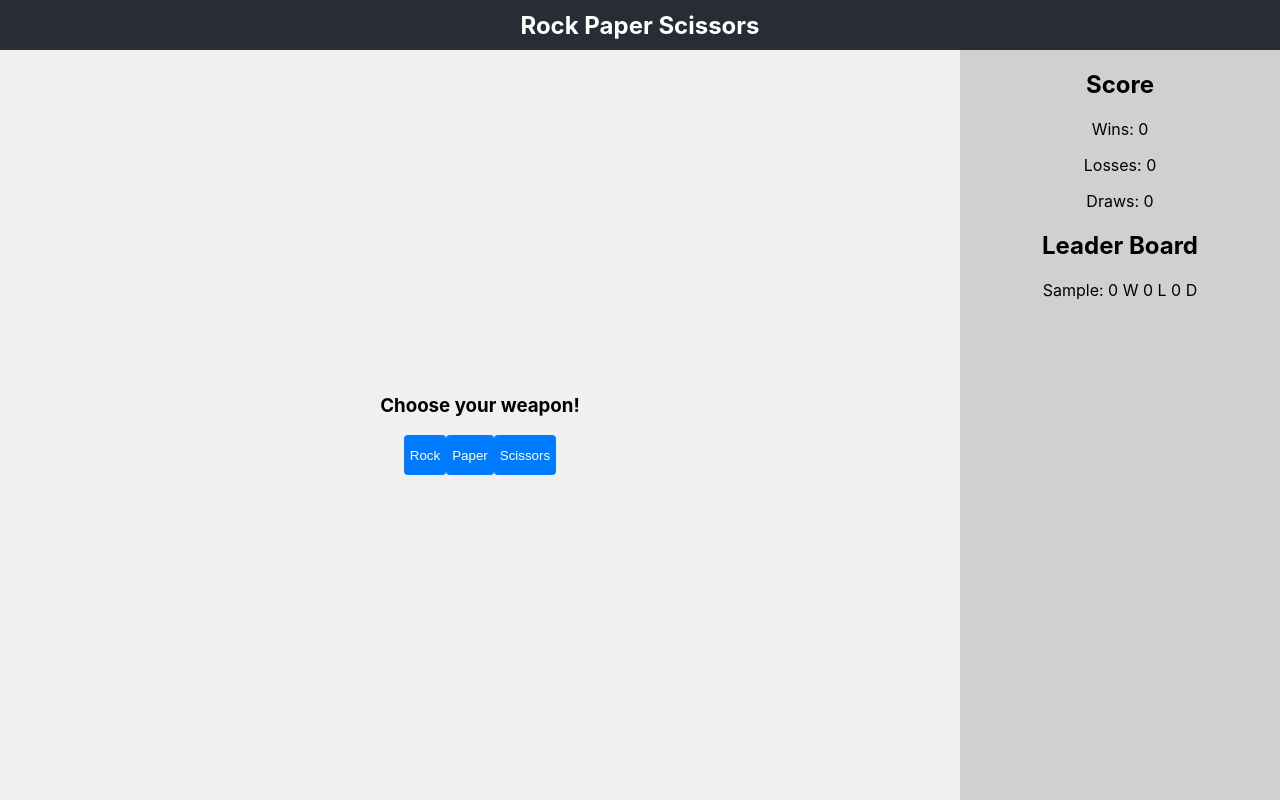
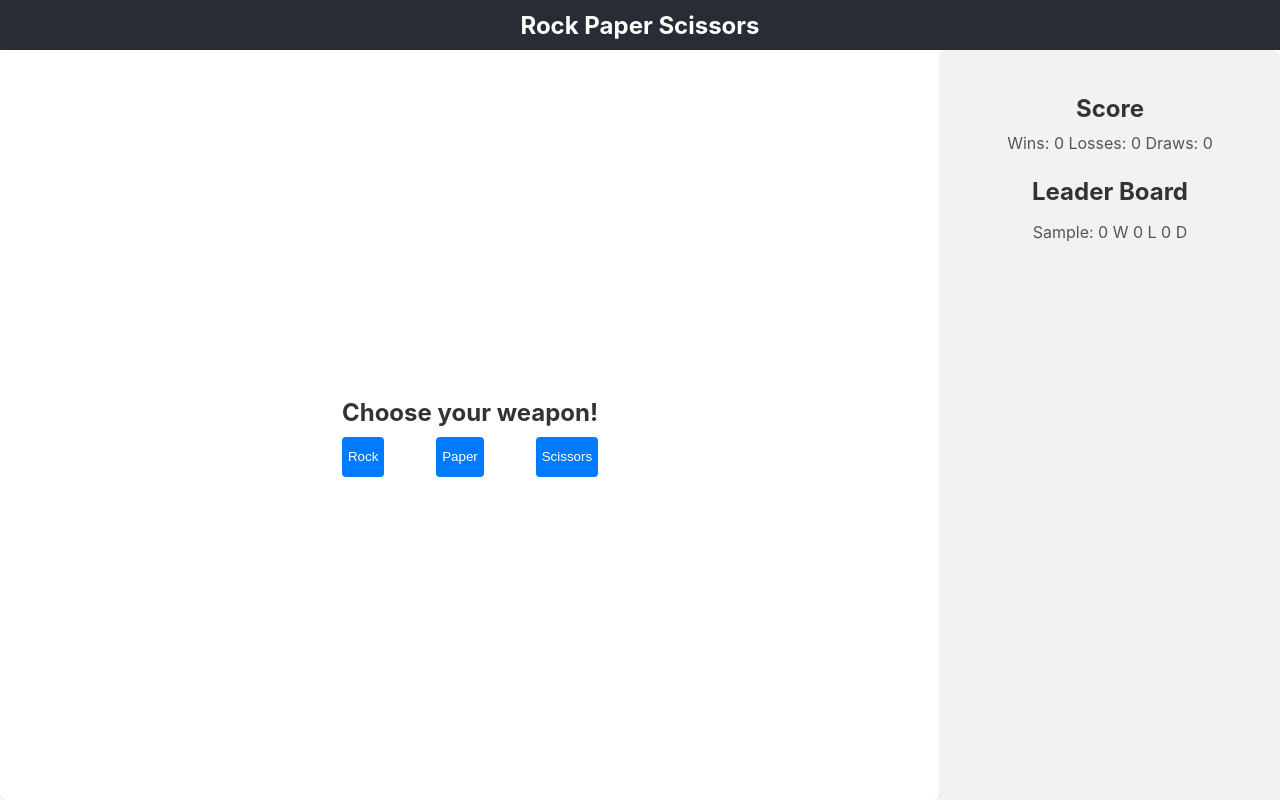
Before and after one commit to razvan393/rock-paper-scissors, a React (Create React App) app: page / in a window 1280 px wide. Both pictures are taken after typing "Sample" into the empty fields and a click on the button "Start Playing". Built offline with nearby package versions, Linux system fonts and the light colour scheme.

Commit message:
small design changes

```diff
--- a/src/App.css
+++ b/src/App.css
@@ -16,16 +16,21 @@
 
 .main-area {
   flex: 3;
-  background-color: #f0f0f0;
   display: flex;
   justify-content: center;
   align-items: center;
-  height: 100%;
+  background-color: #fff;
+  padding: 20px;
+  border-radius: 8px;
+  box-shadow: 0 2px 4px rgba(0, 0, 0, 0.1);
 }
 
 .score-area {
   flex: 1;
-  background-color: #d0d0d0;
+  background-color: #f2f2f2;
+  padding: 20px;
+  border-radius: 8px;
+  box-shadow: 0 2px 4px rgba(0, 0, 0, 0.1);
 }
 
 .loading-animation {
@@ -93,3 +98,42 @@ button:hover {
 button:active {
   background-color: #003979;
 }
+
+.game h3,
+.score h3,
+.leaderboard h3 {
+  font-size: 24px;
+  color: #333;
+  margin-bottom: 10px;
+}
+
+.game p,
+.score span,
+.leaderboard span {
+  font-size: 16px;
+  color: #555;
+  margin-bottom: 20px;
+}
+
+.game-button {
+  height: 40px;
+  background-color: #007bff;
+  color: #fff;
+  border: none;
+  border-radius: 4px;
+  cursor: pointer;
+  transition: background-color 0.3s;
+}
+
+.game-button:hover {
+  background-color: #0056b3;
+}
+
+.game-button:active {
+  background-color: #003979;
+}
+
+.choices {
+  display: flex;
+  justify-content: space-between;
+}
--- a/src/components/game.tsx
+++ b/src/components/game.tsx
@@ -22,7 +22,7 @@ const GameComponent = () => {
     const [isGameStarted, setIsGameStarted] = useState(false);
     const [isModalOpen, setIsModalOpen] = useState(false);
 
-    const { updateScore, setIsLoading } = useContext(Context);
+    const { updateScore, setIsLoading, isLoading } = useContext(Context);
 
     useEffect(() => {
         let timer: NodeJS.Timeout;
@@ -79,18 +79,18 @@ const GameComponent = () => {
         <div className="game">
             <h3>Choose your weapon!</h3>
             <div className="choices">
-                <button
-                    disabled={isGameStarted}
+                <button className="game-button"
+                    disabled={isLoading}
                     onClick={() => handlePlayerChoice("rock")}>
                     Rock
                 </button>
-                <button
-                    disabled={isGameStarted}
+                <button className="game-button"
+                    disabled={isLoading}
                     onClick={() => handlePlayerChoice("paper")}>
                     Paper
                 </button>
-                <button
-                    disabled={isGameStarted}
+                <button className="game-button"
+                    disabled={isLoading}
                     onClick={() => handlePlayerChoice("scissors")}>
                     Scissors
                 </button>
--- a/src/components/login.tsx
+++ b/src/components/login.tsx
@@ -6,6 +6,7 @@ import "../App.css";
 const LoginPage = () => {
     const [name, setName] = useState("");
     const navigate = useNavigate();
+    const [errorMessage, setErrorMessage] = useState('');
 
     const handleNameChange = (event: React.ChangeEvent<HTMLInputElement>) => {
         setName(event.target.value);
@@ -17,6 +18,9 @@ const LoginPage = () => {
         if (localStorage.getItem("scores") === null) {
             localStorage.setItem("scores", JSON.stringify({}));
         }
+        if (name.trim() === "") {
+            setErrorMessage("Please enter your name.");
+        } else {
             const scores: { [key: string]: ScoreType } = JSON.parse(
                 localStorage.getItem("scores") || ""
             );
@@ -29,6 +33,7 @@ const LoginPage = () => {
             localStorage.setItem("currentUser", name);
 
             navigate("/game");
+        }
     };
 
     return (
@@ -44,6 +49,7 @@ const LoginPage = () => {
                         onChange={(e) => setName(e.target.value)}
                         placeholder="Your Name"
                     />
+                    {errorMessage && <p className="error-message">{errorMessage}</p>}
                     <button type="submit">Start Playing</button>
                 </form>
             </div>
--- a/src/components/main.tsx
+++ b/src/components/main.tsx
@@ -55,7 +55,7 @@ const Main = () => {
     };
     return (
         <Context.Provider
-            value={{ score, allScores, updateScore, setIsLoading }}>
+            value={{ score, allScores, isLoading, updateScore, setIsLoading }}>
             <div className="app">
                 <div className="loading-animation">
                     <RingLoader
--- a/src/components/score.tsx
+++ b/src/components/score.tsx
@@ -8,10 +8,10 @@ const ScoreDisplay = () => {
     return (
         <>
             <div className="score">
-                <h2>Score</h2>
-                <p>Wins: {score.wins}</p>
-                <p>Losses: {score.losses}</p>
-                <p>Draws: {score.draws}</p>
+                <h3>Score</h3>
+                <span>Wins: {score.wins} </span>
+                <span>Losses: {score.losses} </span>
+                <span>Draws: {score.draws} </span>
             </div>
             <ScoreBoard />
         </>
--- a/src/components/scoreboard.tsx
+++ b/src/components/scoreboard.tsx
@@ -7,17 +7,17 @@ const ScoreBoard = () => {
     return (
         allScores && (
             <div className="leaderboard">
-                <h2>Leader Board</h2>
+                <h3>Leader Board</h3>
                 {Object.keys(allScores).map((user) => {
                     return (
-                        <div className="leaderboard-entry">
+                        <p className="leaderboard-entry" key={user}>
                             <span>{`${user}: `}</span>
                             <span>
                                 {allScores[user].wins} W{" "}
                                 {allScores[user].losses} L{" "}
                                 {allScores[user].draws} D
                             </span>
-                        </div>
+                        </p>
                     );
                 })}
             </div>
--- a/src/context.ts
+++ b/src/context.ts
@@ -4,6 +4,7 @@ import { ContextType } from './types';
 export const Context = createContext<ContextType>({
     score: { wins: 0, losses: 0, draws: 0 },
     allScores: {},
+    isLoading: false,
     setIsLoading: () => {},
     updateScore: () => {},
 });
--- a/src/types.ts
+++ b/src/types.ts
@@ -9,6 +9,7 @@ export interface ScoreType {
 export interface ContextType {
     score: ScoreType;
     allScores: {[key: string]: ScoreType};
+    isLoading: boolean;
     setIsLoading: (isLoading: boolean) => void;
     updateScore: (result: GameResult) => void;
 }
```
Lines whose indentation alone changed are shown as unchanged.
